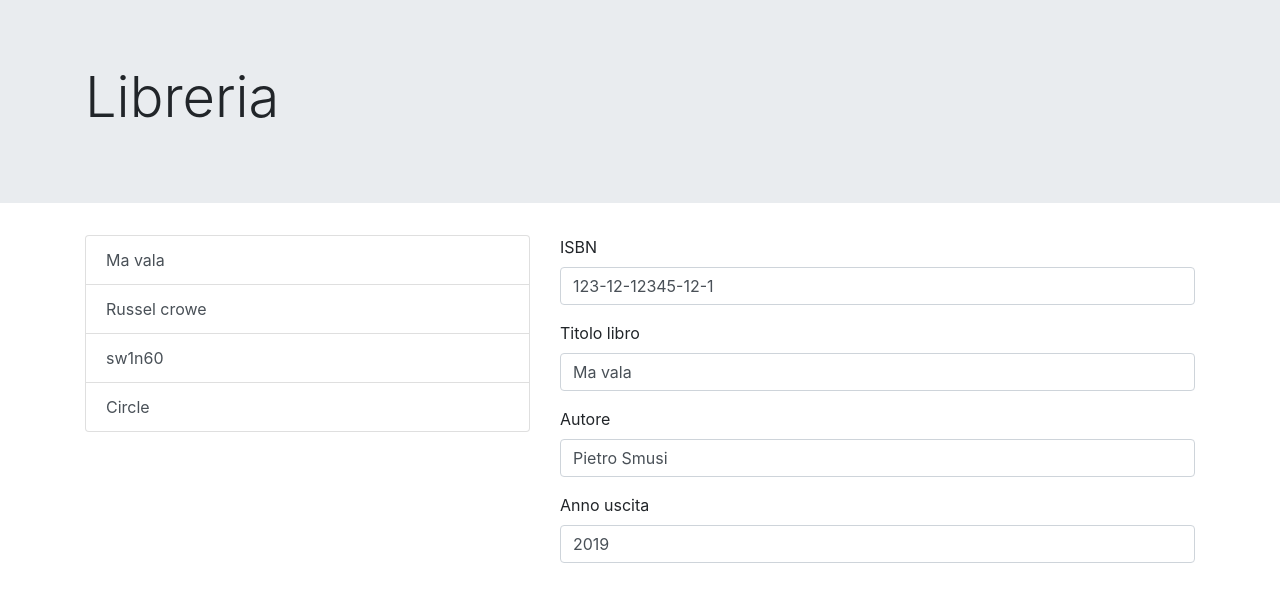
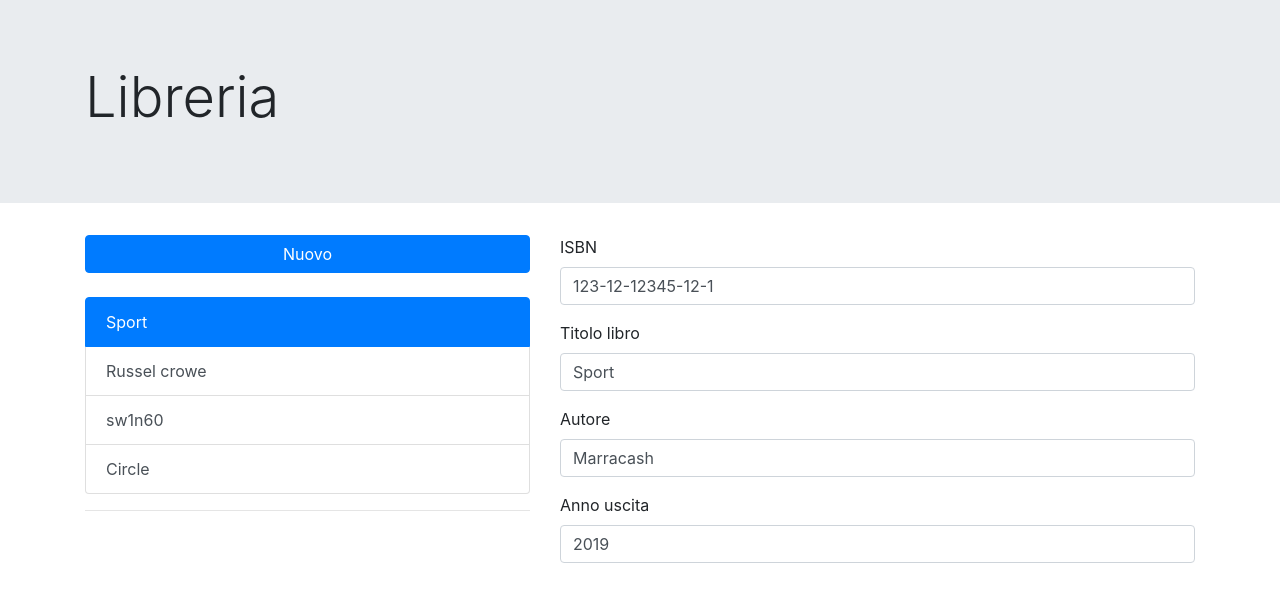
Before and after one commit to Cristiano1782/angular-cngjw9, an Angular app: page / in a window 1280 px wide. Shown: the top 602 px of the page. Built offline with nearby package versions, Linux system fonts and the light colour scheme.

Commit message:
2 files modified

```diff
--- a/src/app/libreria/libreria.component.html
+++ b/src/app/libreria/libreria.component.html
@@ -1,9 +1,13 @@
 <div class="row">
   <div class="col-sm-5">
+    <button class="btn btn-primary btn-block" (click)="onNuovoClick()">Nuovo</button>
+    <br>
     <div class="list-group">
-  <button type="button" class="list-group-item list-group-item-action" *ngFor="let libro of libreria; let i = index" (click)="onTitoloClick(i)">
+  <button type="button" class="list-group-item list-group-item-action" *ngFor="let libro of libreria; let i = index" (click)="onTitoloClick(i)" [ngClass]="{'active': corrente == i}">
     {{libro.titolo}}</button>
 </div>
+<hr>
+<br>
   </div>
   <div class="col-sm-7">
     <app-libro [libro]="libreria[corrente]"></app-libro>
--- a/src/app/libreria/libreria.component.ts
+++ b/src/app/libreria/libreria.component.ts
@@ -15,7 +15,7 @@ export class LibreriaComponent implements OnInit {
 
   ngOnInit() {
     this.libreria = [];
-    this.libreria.push(new Libro('123-12-12345-12-1', 'Ma vala', 'Pietro Smusi', 2019));
+    this.libreria.push(new Libro('123-12-12345-12-1', 'Sport', 'Marracash', 2019));
     this.libreria.push(new Libro('999-12-12345-12-1', 'Russel crowe', 'Salmo Lebowski', 2017));
     this.libreria.push(new Libro('000-12-12345-12-1', 'sw1n60', 'tha Supreme', 2019));
     this.libreria.push(new Libro('777-12-12345-12-1', 'Circle', 'Post Malone', 2020));
@@ -28,4 +28,9 @@ export class LibreriaComponent implements OnInit {
     this.corrente = indice;
   }
 
+  onNuovoClick(){
+    this.libreria.push(new Libro('','','',null));
+    this.corrente = this.libreria.length - 1;
+  }
+
 }
```
